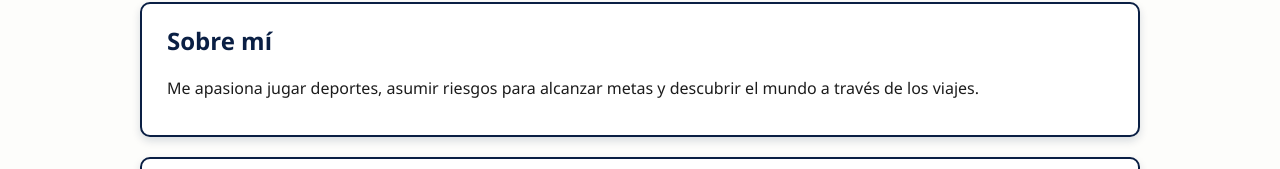
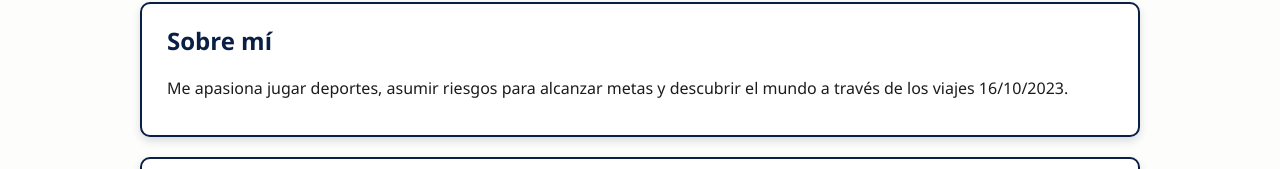
Before and after one commit to romero987902/diego, a plain HTML site: page index.html in a window 1280 px wide. Shown: the part 222-391 px from the top of the page. Drawn offline with Linux system fonts and the light colour scheme.

Commit message:
Actualizar index.html

```diff
--- a/index.html
+++ b/index.html
@@ -89,7 +89,7 @@
   <main>
     <div class="box">
       <h2>Sobre mí</h2>
-      <p>Me apasiona jugar deportes, asumir riesgos para alcanzar metas y descubrir el mundo a través de los viajes.</p>
+      <p>Me apasiona jugar deportes, asumir riesgos para alcanzar metas y descubrir el mundo a través de los viajes 16/10/2023.</p>
     </div>
 
     <div class="box">
```
